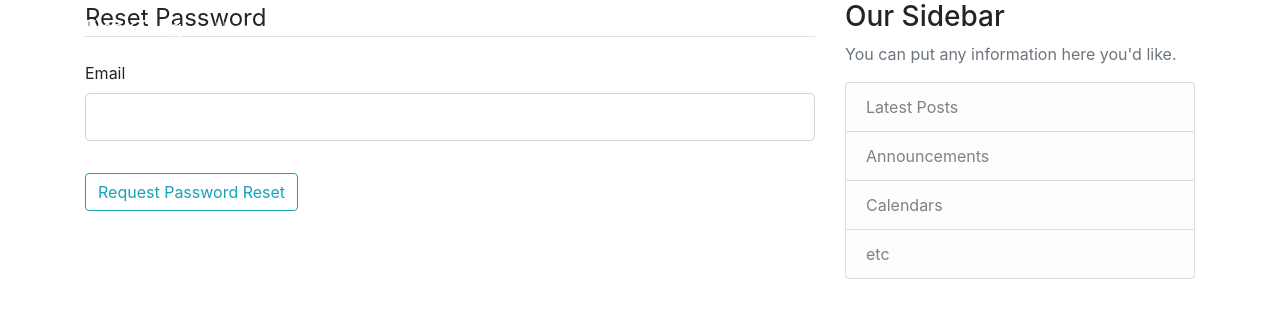
After one commit to Fox-Immortal/firstangularwithflask, a Flask app: page /api/reset_password in a window 1280 px wide. The commit adds this page. Shown: the top 318 px of the page. Run offline with Flask 2, Linux system fonts and the light colour scheme; some libraries are stand-ins or nearby versions.

Commit message:
search api added / secured passwords with hash / reset password with emails

```diff
--- a/project/forms.py
+++ b/project/forms.py
@@ -24,3 +24,16 @@ class LoginForm(FlaskForm):
     password = PasswordField('Password', validators=[DataRequired()])
     remember = BooleanField('Remember Me')
     submit = SubmitField('Login')
+
+class RequestResetForm(FlaskForm):
+    email = StringField('Email', validators=[DataRequired(), Email()])
+    submit = SubmitField('Request Password Reset')
+    def validate_email(self, email):
+        user = User.query.filter_by(email=email.data).first()
+        if user is None:
+            raise ValidationError('There is no account with that email. You must register first.')
+
+class ResetPasswordForm(FlaskForm):
+    password = PasswordField('Password', validators=[DataRequired()])
+    confirm_password = PasswordField('Confirm Password', validators=[DataRequired(), EqualTo('password')])
+    submit = SubmitField('Reset Password')
--- a/project/routes.py
+++ b/project/routes.py
@@ -2,16 +2,17 @@ from flask import render_template, flash, redirect, url_for, request, jsonify, s
 from project import app, bcrypt
 from flask_login import login_user, current_user, logout_user, login_required
 from project.models import *
-from project import db
+from project import db,app , bcrypt, mail
 from flask_restful import Api, Resource, reqparse, abort, fields, marshal_with
-from project.forms import LoginForm, RegistrationForm
+from project.forms import *
+from flask_mail import Message
 
 
 BASE = "127.0.0.1/5000"
 
 @app.route("/", methods=['GET', 'POST'])
-def test():
-    return render_template("test.html")
+def home():
+    return render_template("home.html")
 
 
 
@@ -31,12 +32,13 @@ def login():
 def register():
     json_data = request.json
     user = User(
-        username=json_data['username'],
+        name=json_data['name'],
         email=json_data['email'],
         password=json_data['password']
     )
     search_for_similar = User.query.filter_by(email=user.email).first()
     if not search_for_similar:
+        user.password = bcrypt.generate_password_hash(user.password).decode('utf-8')
         db.session.add(user)
         db.session.commit()
         db.session.close()
@@ -59,3 +61,37 @@ def status():
             return jsonify({'result' : False})
     else:
         return jsonify({'result': False})
+
+def send_reset_email(user):
+    token = user.get_reset_token()
+    msg = Message('Password Reset Request', sender='Student-Link@outlook.com', recipients=[user.email])
+    msg.body = f'''To reset your password, visit the following link:
+    {url_for('reset_token', token = token, _external = True)}
+    If you did not make this request then simply ignore this email and no change has been made
+    '''
+    mail.send(msg)
+
+@app.route("/api/reset_password", methods=['GET', 'POST'])
+def reset_request():
+    form = RequestResetForm()
+    if form.validate_on_submit():
+        user = User.query.filter_by(email=form.email.data).first()
+        send_reset_email(user)
+        flash('An email has been sent with instructions to reset your password.', 'info')
+        return redirect(url_for('login'))
+    return render_template('reset_request.html', title='Reset Password', form=form)
+
+@app.route("/api/reset_password/<token>", methods=['GET', 'POST'])
+def reset_token(token):
+    user = User.verify_reset_token(token)
+    if user is None:
+        flash('That is an invalid or expired token', 'warning')
+        return redirect(url_for('reset_request'))
+    form = ResetPasswordForm()
+    if form.validate_on_submit():
+        hashed_password = bcrypt.generate_password_hash(form.password.data).decode('utf-8')
+        user.password = hashed_password
+        db.session.commit()
+        flash('Your password has been updated! You are now able to log in', 'success')
+        return redirect(url_for('login'))
+    return render_template('reset_token.html', title='Reset Password', form=form)
--- a/project/templates/layout.html
+++ b/project/templates/layout.html
@@ -27,18 +27,12 @@
           <div class="collapse navbar-collapse" id="navbarToggle">
             <div class="navbar-nav mr-auto">
               <a class="nav-item nav-link" href="{{ url_for('home') }}">Home</a>
-              <a class="nav-item nav-link" href="{{ url_for('about') }}">About</a>
             </div>
             <!-- Navbar Right Side -->
             <div class="navbar-nav">
-              {% if current_user.is_authenticated %}
-                <a class="nav-item nav-link" href="{{ url_for('new_post') }}">New Post</a>
-                <a class="nav-item nav-link" href="{{ url_for('account') }}">Account</a>
-                <a class="nav-item nav-link" href="{{ url_for('logout') }}">Logout</a>
-              {% else %}
+
                 <a class="nav-item nav-link" href="{{ url_for('login') }}">Login</a>
                 <a class="nav-item nav-link" href="{{ url_for('register') }}">Register</a>
-              {% endif %}
             </div>
           </div>
         </div>
--- /dev/null
+++ b/project/templates/reset_request.html
@@ -0,0 +1,27 @@
+{% extends "layout.html" %}
+{% block content %}
+    <div class = "content-section">
+        <form method="POST" action="">
+            {{ form.hidden_tag() }}
+            <fieldset class = "form-group">
+                <legend class="border-bottom mb-4">Reset Password</legend>
+                <div class="form-group">
+                    {{ form.email.label(class="form-control-label") }}
+                    {% if form.email.errors %}
+                        {{ form.email(class="form-control form-control-lg is-invalid") }}
+                        <div class="invalid-feedback">
+                            {% for errors in form.email.errors %}
+                                <span>{{ error }}</span>
+                            {% endfor %}
+                        </div>
+                    {% else %}
+                        {{ form.email(class="form-control form-control-lg") }}
+                    {% endif %}
+                </div>
+            </fieldset>
+            <div class="form-group">
+                {{ form.submit(class="btn btn-outline-info") }}
+            </div>
+        </form>
+    </div>
+{% endblock content %}
```
Also changed, not shown: project/__init__.py (+42 -1 lines), project/models.py (+17 -18 lines), project/templates/reset_token.html (added, +40 -0 lines), project/site.db, project/templates/home.html (renamed from project/templates/test.html).
